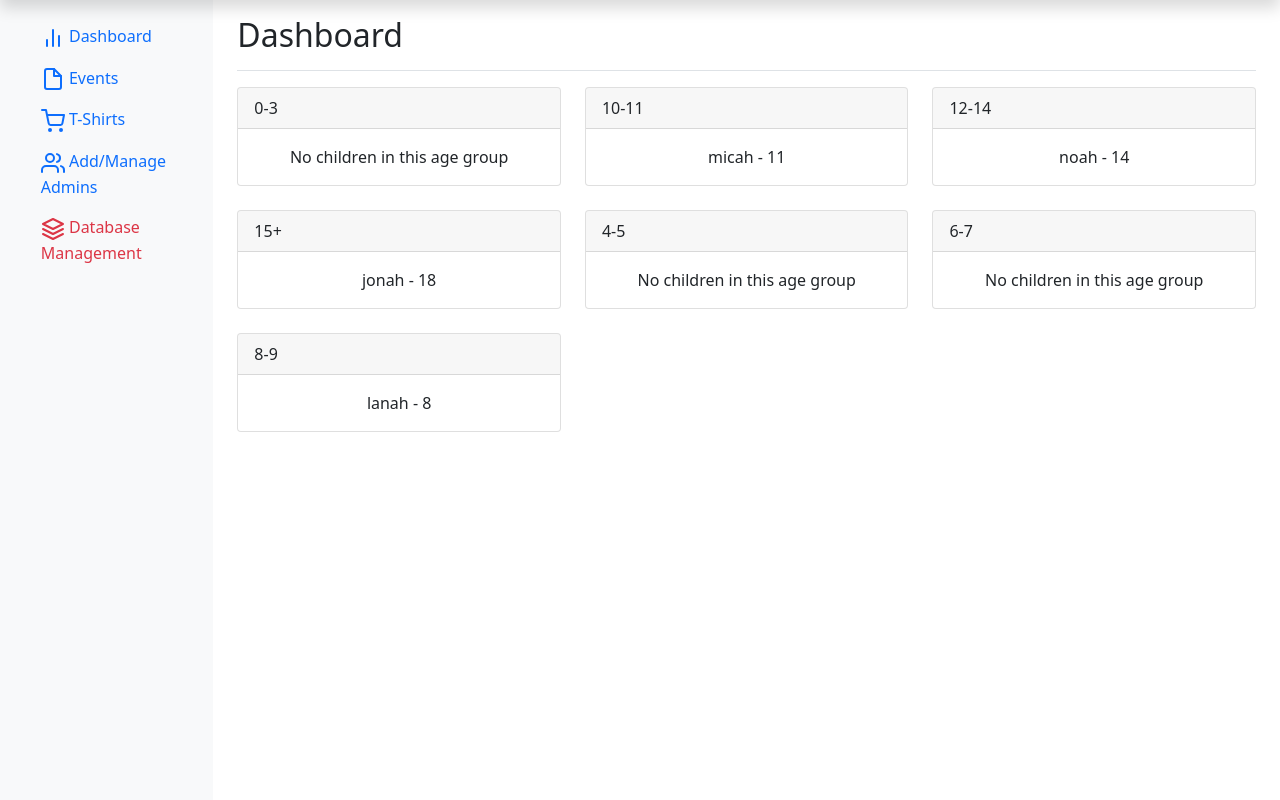
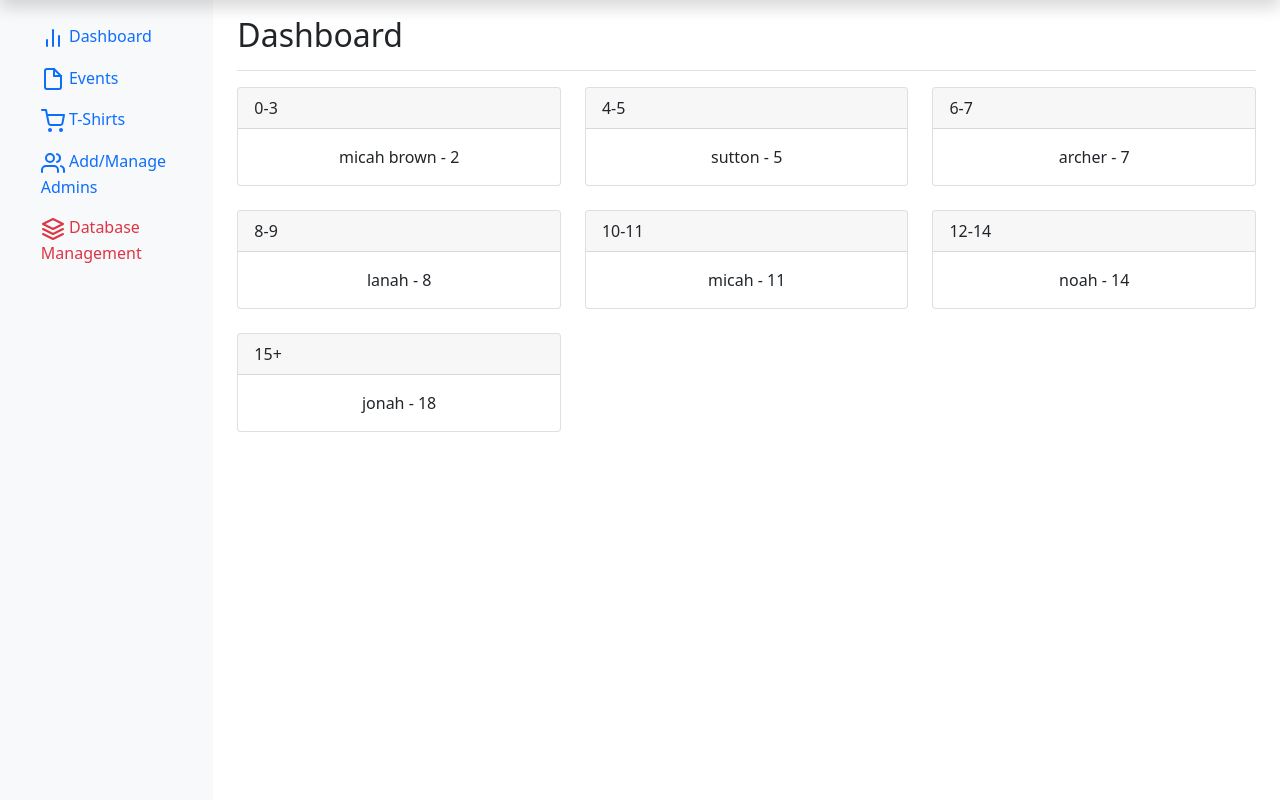
Before and after one commit to AjaxAcheles/BWFieldDay, a Flask app: page /admin_dashboard in a window 1280 px wide. Shown: the part 40-840 px from the top of the page. Run offline with Flask 3, Linux system fonts and the light colour scheme; a user stored in the database is signed in; data comes from the database, SQL or seed files in the repository.

Commit message:
fixed bugs

```diff
--- a/templates/admin_dashboard.html
+++ b/templates/admin_dashboard.html
@@ -1,7 +1,6 @@
 {% extends "admin_layout.html" %} {% set page_title="Dashboard" %}
 
 {% block content %}
-    {% set children = {"0-3":null,"10-11":["micah",11],"12-14":["noah",14],"15+":["jonah",18],"4-5":null,"6-7":null,"8-9":["lanah",8]} %}
     <div class="d-flex justify-content-between flex-wrap flex-md-nowrap align-items-center pt-3 pb-2 mb-3 border-bottom">
         <h1 class="h2">Dashboard</h1>
     </div>
```
